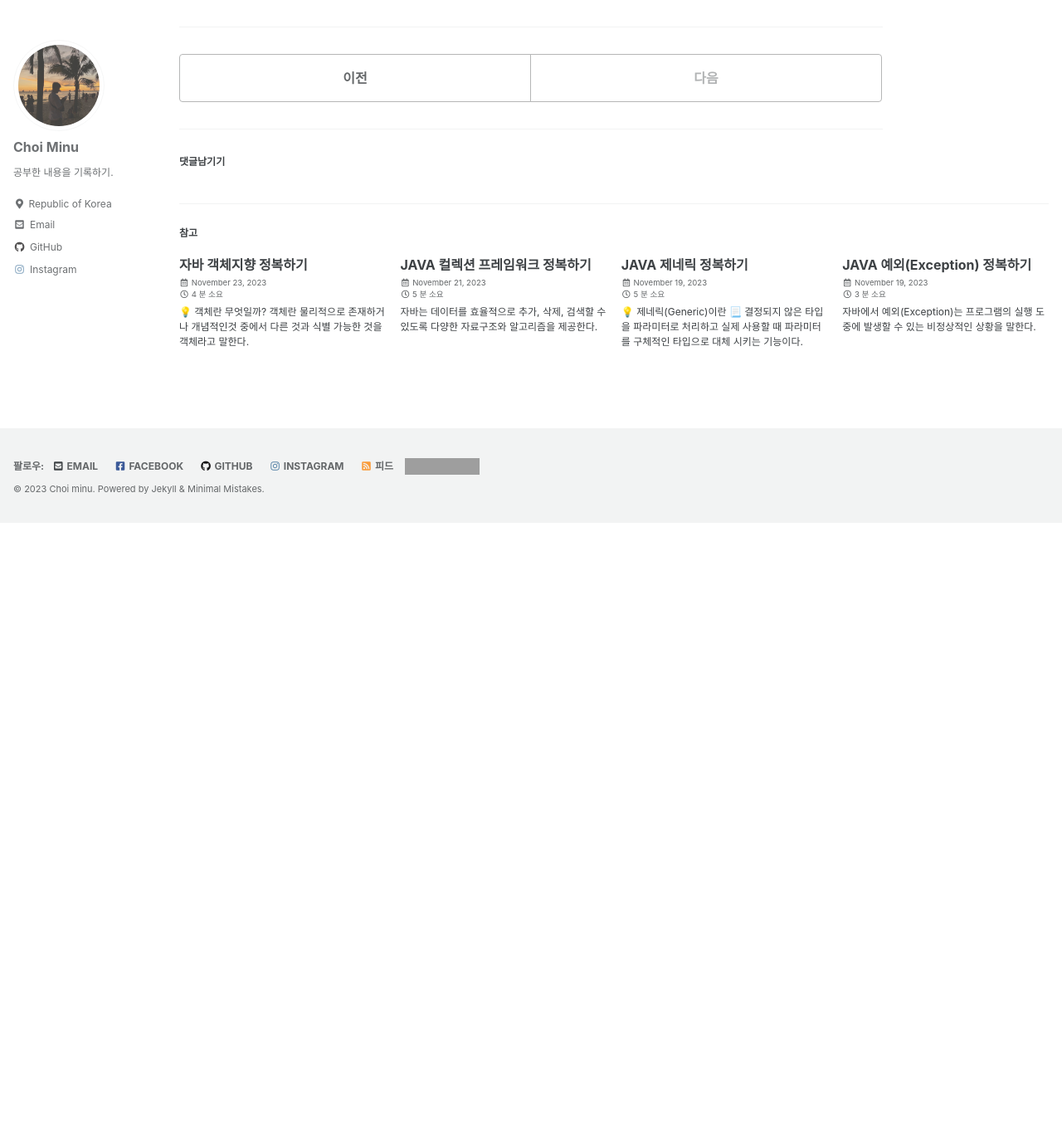
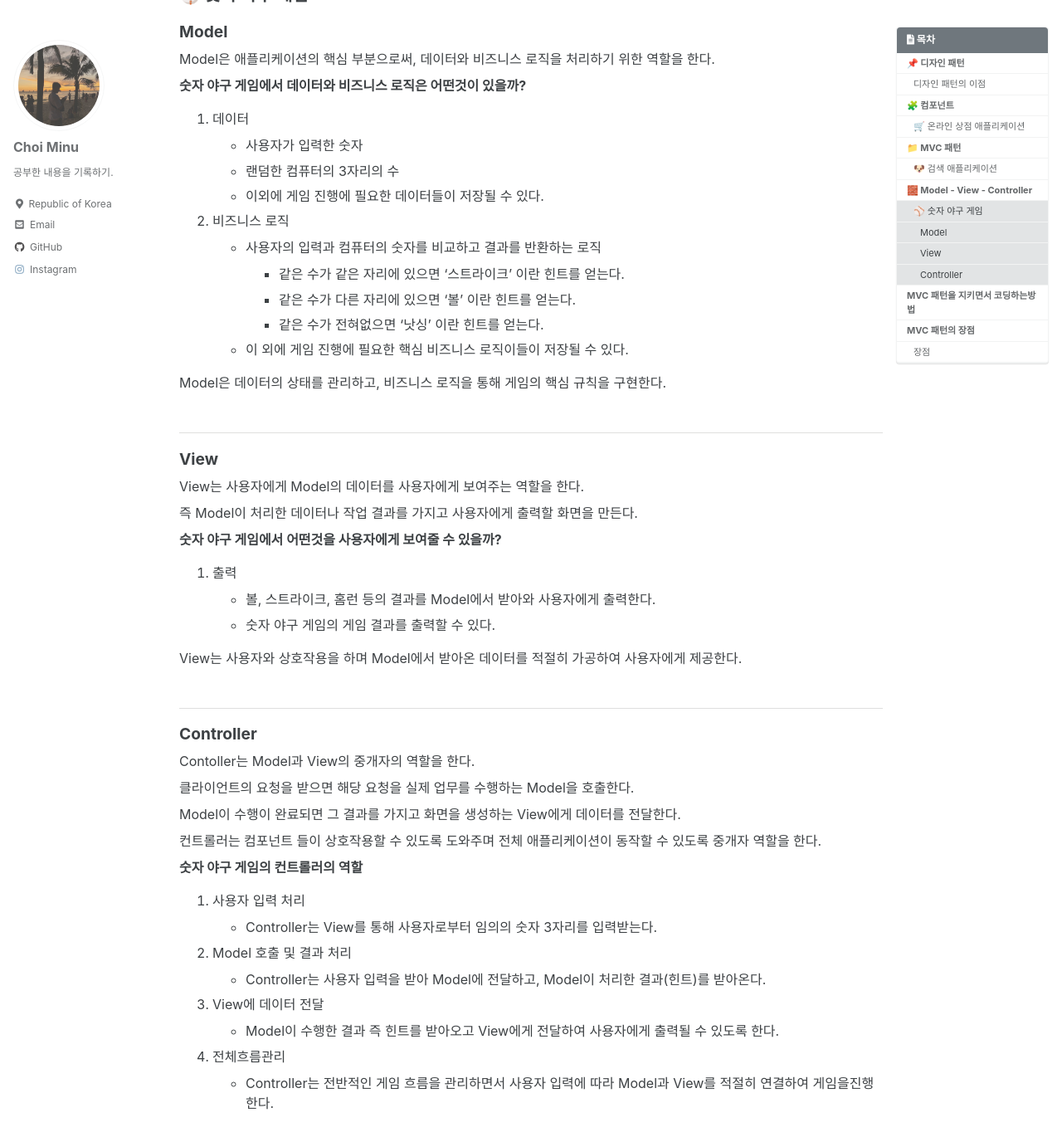
Before and after one commit to choimung/choimung.github.io, a Jekyll site: the page built from _posts/Java/2023-11-25-MVC패턴.md, in a window 1280 px wide and 1400 px high, scrolled down 2440 px. Shown: the top 1376 px of the window at 83% size. Built offline with Jekyll 4.4.1, drawn with Linux system fonts in a browser that asks for light colours; cached includes are drawn as plain includes; comment, search, counter and statistics services are not loaded; before the commit the page ends 3070 px from its top, so only the background shows below that; some of the changed text lies outside the part shown; grey boxes are pictures that could not be loaded.

Commit message:
docs : MVC 패턴 글 작성

```diff
--- a/_posts/Java/2023-11-25-MVC패턴.md
+++ b/_posts/Java/2023-11-25-MVC패턴.md
@@ -25,6 +25,8 @@ mermaid: true
 
 - 디자인 패턴을 사용하면 코드의 일관성이 유지되며, 다른 개발자들과 협업시에도 코드를 더쉽게 이해할수 있다.
 
+<br>
+
 ## 🧩 컴포넌트
 **MVC 패턴을 공부하기전에 컴포넌트라는 용어에 대해 짚고 넘어가보자.**
 
@@ -51,6 +53,8 @@ mermaid: true
 클래스는 객체지향 프로그래밍에서 특정한 기능과 데이터를 함께 묶는 단위이며, 여러 클래스가 함께 작동하여 하나의 기능을 수행하면, 이를 하나의 논리적인 컴포넌트로 간주할 수 있다.
 
 예를 들어 온라인 상점 애플리케이션에서 “상품 추가”를 담당하는 클래스, “주문 처리”를 담당하는 클래스 “결제 처리”를 담당하는 클래스 등이 각각의 컴포넌트가 될 수 있다. 이들은 서로 협력하여 전체 애플리케이션의 기능을 제공한다.
+
+<br>
 
 ## 📁 MVC 패턴
 **MVC 패턴은 디자인 패턴중 하나로 애플리케이션을 세 가지 주요 부분으로 나누어 개발하는 디자인패턴이다.**
@@ -89,4 +93,100 @@ mermaid: true
 
 <hr>
 
-MVC 패턴을 적용하면 각 컴포넌트들의 역할이 분리되어 있어, 다른 컴포넌트에 종속되지 않아 변경에 유리하다.
+**MVC 패턴을 적용하면 각 컴포넌트들의 역할이 분리되어 있어, 다른 컴포넌트에 종속되지 않아 변경에 유리하다.**
+
+<br>
+
+## 🧱 Model - View - Controller
+
+**우테코 프리코스에서 진행했던 숫자야구게임을 예로 들어 각각의 컴포넌트의 역할에 대해 알아보자!**
+
+### ⚾ 숫자 야구 게임
+
+#### Model
+Model은 애플리케이션의 핵심 부분으로써, 데이터와 비즈니스 로직을 처리하기 위한 역할을 한다.
+
+**숫자 야구 게임에서 데이터와 비즈니스 로직은 어떤것이 있을까?**
+
+1. 데이터
+   - 사용자가 입력한 숫자
+   - 랜덤한 컴퓨터의 3자리의 수
+   - 이외에 게임 진행에 필요한 데이터들이 저장될 수 있다.
+2. 비즈니스 로직
+   - 사용자의 입력과 컴퓨터의 숫자를 비교하고 결과를 반환하는 로직
+     - 같은 수가 같은 자리에 있으면 '스트라이크' 이란 힌트를 얻는다.
+     - 같은 수가 다른 자리에 있으면 '볼' 이란 힌트를 얻는다.
+     - 같은 수가 전혀없으면 '낫싱' 이란 힌트를 얻는다.
+   - 이 외에 게임 진행에 필요한 핵심 비즈니스 로직이들이 저장될 수 있다.
+
+Model은 데이터의 상태를 관리하고, 비즈니스 로직을 통해 게임의 핵심 규칙을 구현한다.
+
+<br>
+<hr>
+
+#### View
+View는 사용자에게 Model의 데이터를 사용자에게 보여주는 역할을 한다.
+
+즉 Model이 처리한 데이터나 작업 결과를 가지고 사용자에게 출력할 화면을 만든다.
+
+**숫자 야구 게임에서 어떤것을 사용자에게 보여줄 수 있을까?**
+
+1. 출력
+   - 볼, 스트라이크, 홈런 등의 결과를 Model에서 받아와 사용자에게 출력한다.
+   - 숫자 야구 게임의 게임 결과를 출력할 수 있다.
+
+View는 사용자와 상호작용을 하며 Model에서 받아온 데이터를 적절히 가공하여 사용자에게 제공한다.
+
+<br>
+<hr>
+
+#### Controller
+Contoller는 Model과 View의 중개자의 역할을 한다.
+
+클라이언트의 요청을 받으면 해당 요청을 실제 업무를 수행하는 Model을 호출한다.
+
+Model이 수행이 완료되면 그 결과를 가지고 화면을 생성하는 View에게 데이터를 전달한다.
+
+컨트롤러는 컴포넌트 들이 상호작용할 수 있도록 도와주며 전체 애플리케이션이 동작할 수 있도록 중개자 역할을 한다.
+
+**숫자 야구 게임의 컨트롤러의 역할**
+
+1. 사용자 입력 처리
+   - Controller는 View를 통해 사용자로부터 임의의 숫자 3자리를 입력받는다.
+2. Model 호출 및 결과 처리
+   - Controller는 사용자 입력을 받아 Model에 전달하고, Model이 처리한 결과(힌트)를 받아온다.
+3. View에 데이터 전달
+   - Model이 수행한 결과 즉 힌트를 받아오고 View에게 전달하여 사용자에게 출력될 수 있도록 한다.
+4. 전체흐름관리
+   - Controller는 전반적인 게임 흐름을 관리하면서 사용자 입력에 따라 Model과 View를 적절히 연결하여 게임을진행한다.
+
+<br>
+
+## MVC 패턴을 지키면서 코딩하는방법
+1. Model은 Controller와 View에 의존하지 않아야한다.
+   - Model 내부에 Controller와 View에 관련된 코드가 있으면 안된다.
+2. View는 Model에만 의존해야하고 Controller에 의존하면 안된다.
+   - View 내부에 Model의 코드만 있을 수 있고, Controller 코드가 있으면 안된다.
+3. View Model로 부터 데이터를 받을때는, 사용자마다 다르게 보여주어야하는 데이터에 대해서만 받아야한다.
+4. Controller는 Model과 View에 의존해도 된다.
+5. View가 Model로 부터 데이터를 받을때는 반드시 Controller에서 받아야한다.
+
+[출처 [10분 테코톡] 🧀 제리의 MVC 패턴](https://www.youtube.com/watch?v=ogaXW6KPc8I)
+
+<br>
+
+## MVC 패턴의 장점
+
+### 장점
+- 모듈화
+  - 각 컴포넌트(모델, 뷰, 컨트롤러)는 서로의 구현 내부를 몰라도 되므로 개발자들은 각 부분에 집중할 수 있다.
+- 유지보수성
+  - 모듈화로 인해 유지보수성이 향상됩니다. 특정 부분에 변경이 필요한 경우 해당 부분만 수정하면 되므로 다른 부분에 영향을 미치지 않는다.
+- 재사용성
+  - 각 컴포넌트는 독립적으로 개발되므로 재사용이 용이합니다. 특히 뷰나 컨트롤러를 다른 프로젝트에서도 재사용할 수 있다.
+- 병렬 개발
+  - 여러 개발자가 MVC 각각의 컴포넌트에 대해 병렬적으로 작업할 수 있다.
+  - 각 컴포넌트가 독립적으로 개발되기 때문에 개발 작업을 효율적으로 분할하고 병렬로 진행할 수 있다.
+- 의존성 감소 및 유연성
+  - 각 컴포넌트가 독립적으로 동작하므로 서로 덜 의존한다.
+  - 이는 하나의 컴포넌트를 변경할 때 다른 컴포넌트에 미치는 영향을 최소하하며, 시스템의 유연성을 높인다.
```
